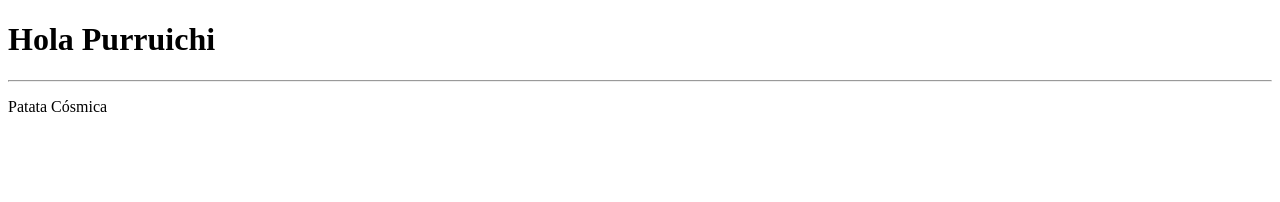
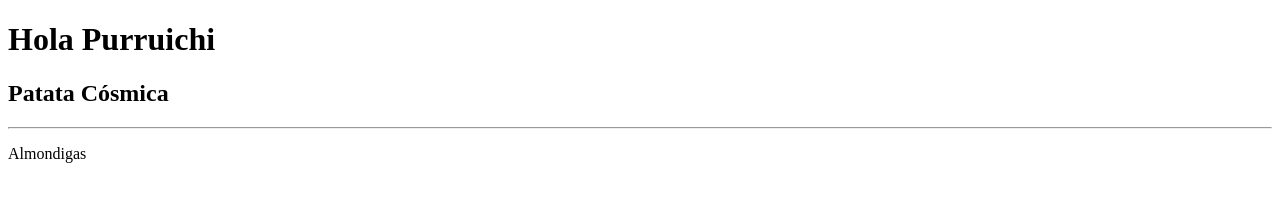
Before and after one commit to Purruichi/ci-cd, a plain HTML site: page src/index.html in a window 1280 px wide. Drawn offline with Linux system fonts and the light colour scheme.

Commit message:
Update index.html from main

```diff
--- a/src/index.html
+++ b/src/index.html
@@ -5,7 +5,8 @@
 	</head>
 	<body>
 		<h1>Hola Purruichi</h1>
+		<h2>Patata Cósmica</h2>
 		<hr/>
-		<p>Patata Cósmica</p>
+		<p>Almondigas</p>
 	</body>
 </html>
```
